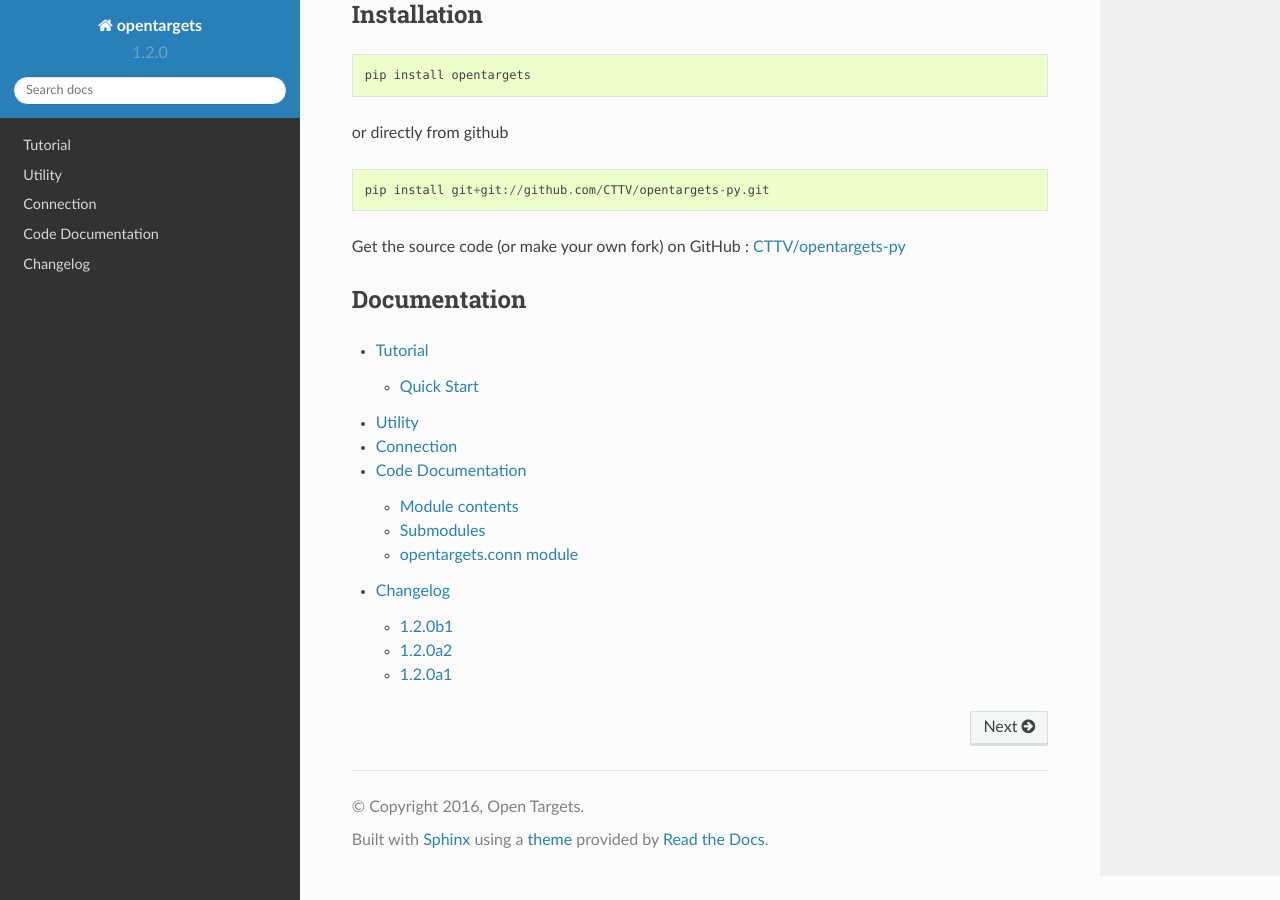
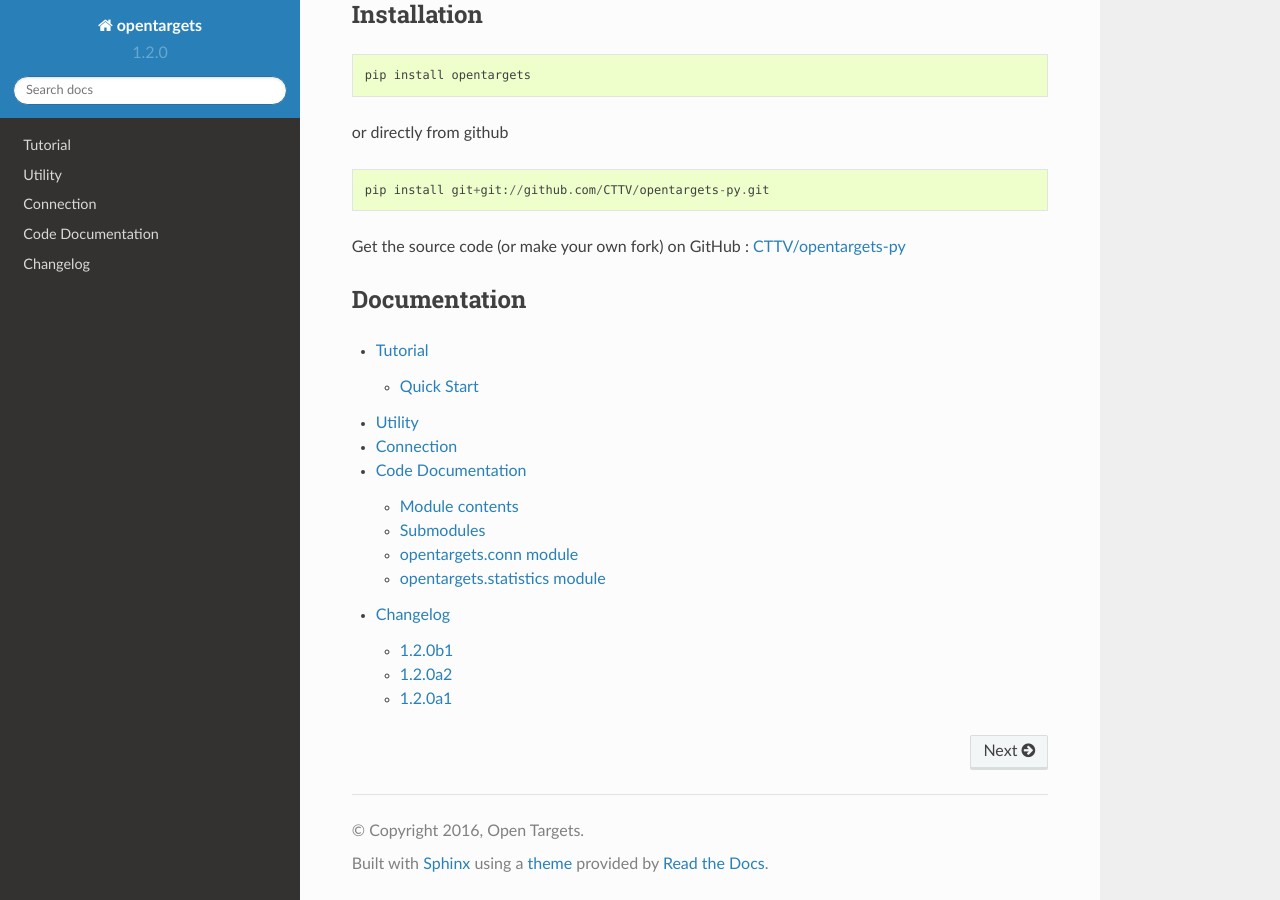
Before and after one commit to opentargets-archive/opentargets-py, a Sphinx documentation site: the page built from docs/source/index.rst, in a window 1280 px wide and 900 px high, scrolled down 874 px. Built offline with Sphinx 7.4.7 and the Read the Docs theme 2.0.0, drawn with Linux system fonts in a browser that asks for light colours.

Commit message:
added code docs for statistics

```diff
--- a/docs/source/modules.rst
+++ b/docs/source/modules.rst
@@ -23,3 +23,11 @@
     :members:
     :undoc-members:
     :show-inheritance:
+
+opentargets.statistics module
+-----------------------------
+
+.. automodule:: opentargets.statistics
+    :members:
+    :undoc-members:
+    :show-inheritance:
```
